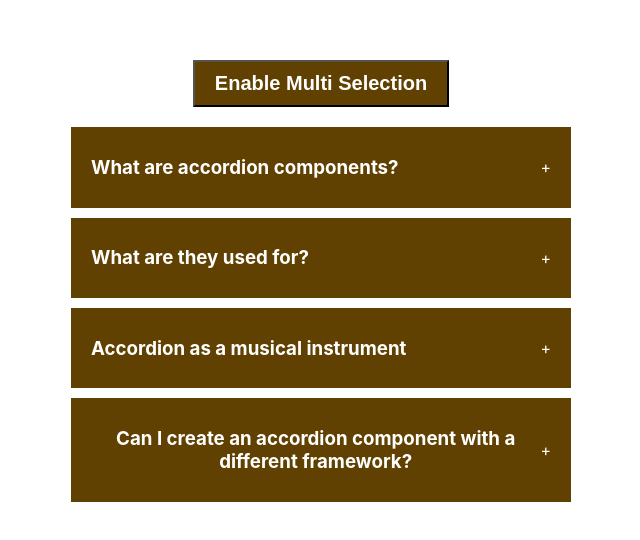
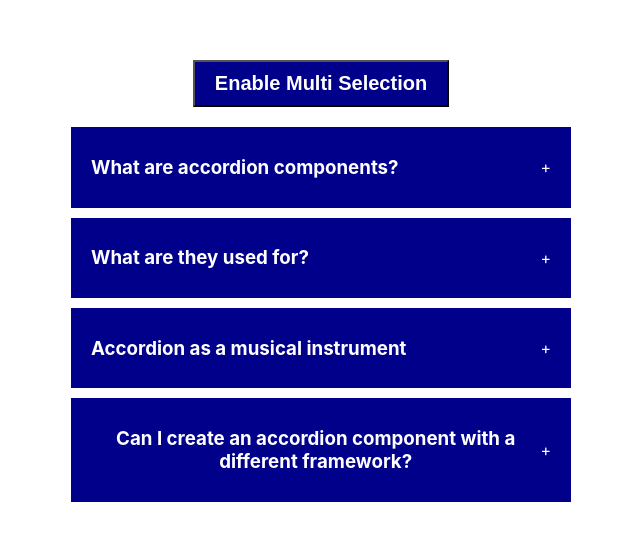
Before and after one commit to KasebrotII/accordion-react-practice, a React (Create React App) app in the folder accordion/: page / in a window 1280 px wide. Shown: the part 114-654 px from the top of the page, without its empty margins (319-959 px from the left). Built offline with nearby package versions, Linux system fonts and the light colour scheme.

Commit message:
Minor stylings change.

```diff
--- a/accordion/src/components/styles.css
+++ b/accordion/src/components/styles.css
@@ -10,7 +10,7 @@
 
   .acc-wrapper button {
       padding: 10px 20px;
-      background: #614101;
+      background: darkblue;
       color: #fff;
       font-weight: bold;
       font-size: 20px;
@@ -22,7 +22,7 @@
   }
 
   .item {
-    background: #614101;
+    background: darkblue;
     margin-bottom: 10px;
     padding: 10px 20px;
   }
```
